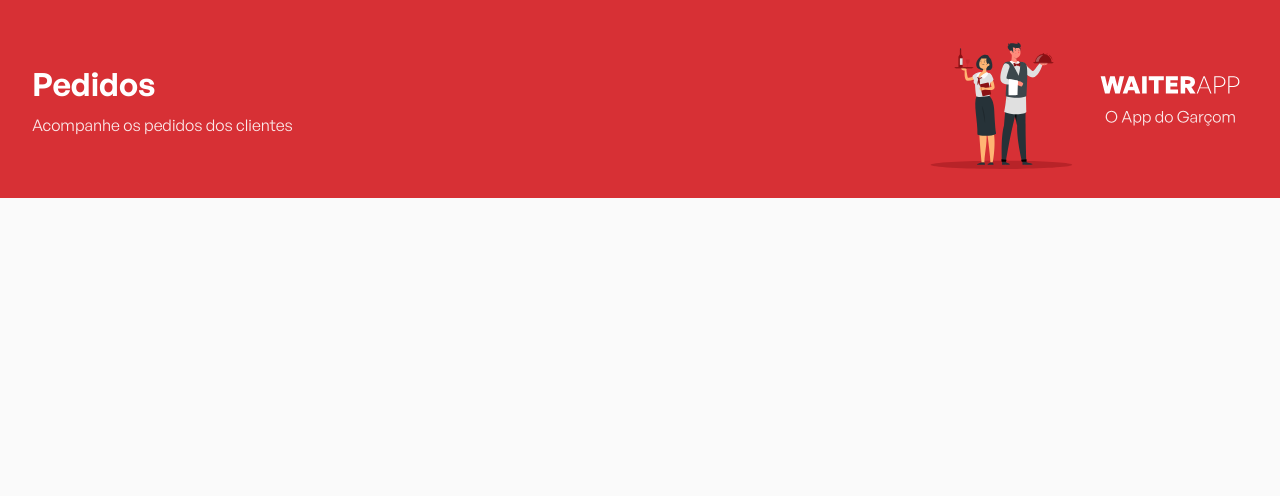
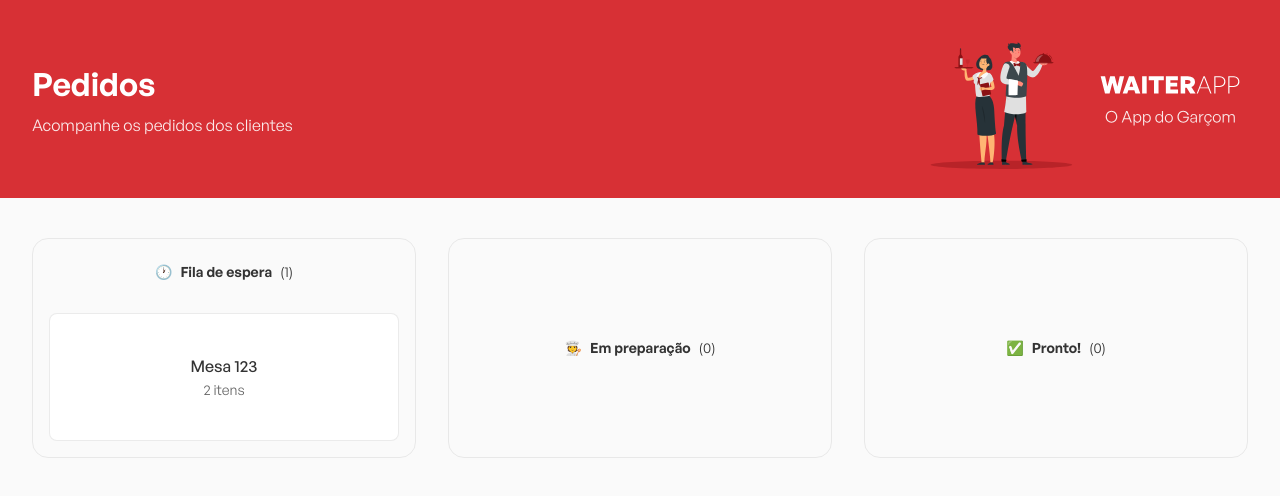
Before and after one commit to nikolaslopes/waiter-app, a React (Vite) app in the folder frontend/: page / in a window 1280 px wide. Shown: the top 496 px of the page. Built offline with nearby package versions, Linux system fonts and the light colour scheme.

Commit message:
feat: create orders board

```diff
--- a/frontend/src/components/App/index.tsx
+++ b/frontend/src/components/App/index.tsx
@@ -4,12 +4,14 @@ import { Header } from "../Header";
 
 import { GlobalStyles } from "../../assets/styles/GlobalStyles";
 import { defaultTheme } from "../../assets/styles/themes/default";
+import { Orders } from "../Orders";
 
 export function App() {
 	return (
 		<ThemeProvider theme={defaultTheme}>
 			<GlobalStyles />
 			<Header />
+			<Orders />
 		</ThemeProvider>
 	);
 }
--- /dev/null
+++ b/frontend/src/components/Orders/index.tsx
@@ -0,0 +1,42 @@
+import type { Order } from "../../types/Order";
+import { OrdersBoard } from "../OrdersBoard";
+
+import { Container } from "./styles";
+
+const orders: Order[] = [
+	{
+		_id: "6372e48cbcd195b0d3d0f7f3",
+		table: "123",
+		status: "WAITING",
+		products: [
+			{
+				product: {
+					name: "Pizza quatro queijos",
+					imagePath: "1668472896991-quatro-queijos.png",
+					price: 40,
+				},
+				quantity: 3,
+				_id: "6372e48cbcd195b0d3d0f7f4",
+			},
+			{
+				product: {
+					name: "Coca cola",
+					imagePath: "1668473462705-coca-cola.png",
+					price: 7,
+				},
+				quantity: 2,
+				_id: "6372e48cbcd195b0d3d0f7f5",
+			},
+		],
+	},
+];
+
+export function Orders() {
+	return (
+		<Container>
+			<OrdersBoard icon="🕐" title="Fila de espera" orders={orders} />
+			<OrdersBoard icon="🧑‍🍳" title="Em preparação" orders={[]} />
+			<OrdersBoard icon="✅" title="Pronto!" orders={[]} />
+		</Container>
+	);
+}
--- /dev/null
+++ b/frontend/src/components/Orders/styles.ts
@@ -0,0 +1,9 @@
+import styled from "styled-components";
+
+export const Container = styled.div`
+  width: 100%;
+  max-width: 1216px;
+  margin: 40px auto;
+  display: flex;
+  gap: 32px;
+`;
--- /dev/null
+++ b/frontend/src/components/OrdersBoard/index.tsx
@@ -0,0 +1,30 @@
+import { Container, OrdersContainer } from "./styles";
+
+import type { OrdersBoardProps } from "./types";
+
+export function OrdersBoard({ icon, title, orders }: OrdersBoardProps) {
+	function handleOpenModal() {
+		alert("Modal foi aberto");
+	}
+
+	return (
+		<Container>
+			<header>
+				<span>{icon}</span>
+				<strong>{title}</strong>
+				<span>({orders.length})</span>
+			</header>
+
+			{orders.length > 0 && (
+				<OrdersContainer>
+					{orders.map((order) => (
+						<button type="button" key={order._id} onClick={handleOpenModal}>
+							<strong>Mesa {order.table}</strong>
+							<span>{order.products.length} itens</span>
+						</button>
+					))}
+				</OrdersContainer>
+			)}
+		</Container>
+	);
+}
--- /dev/null
+++ b/frontend/src/components/OrdersBoard/styles.ts
@@ -0,0 +1,53 @@
+import styled from "styled-components";
+
+export const Container = styled.div`
+  padding: 16px;
+  border: 1px solid rgba(204, 204, 204, 0.4);
+  border-radius: 16px;
+  display: flex;
+  flex-direction: column;
+  align-items: center;
+  justify-content: center;
+  flex: 1;
+
+  header {
+    padding: 8px;
+    font-size: 14px;
+    display: flex;
+    align-items: center;
+    gap: 8px;
+  }
+`;
+
+export const OrdersContainer = styled.div`
+  display: flex;
+  flex-direction: column;
+  width: 100%;
+  margin-top: 24px;
+
+  button {
+    width: 100%;
+    height: 128px;
+    background: #fff;
+    border: 1px solid rgba(204, 204, 204, 0.4);
+    border-radius: 8px;
+    display: flex;
+    flex-direction: column;
+    align-items: center;
+    justify-content: center;
+    gap: 4px;
+
+    strong {
+      font-weight: 500;
+    }
+
+    span {
+      font-size: 14px;
+      color: #666;
+    }
+
+    & + button {
+      margin-top: 24px;
+    }
+  }
+`;
--- /dev/null
+++ b/frontend/src/components/OrdersBoard/types.ts
@@ -0,0 +1,7 @@
+import type { Order } from "../../types/Order";
+
+export interface OrdersBoardProps {
+	icon: string;
+	title: string;
+	orders: Array<Order>;
+}
```
Also changed, not shown: frontend/src/components/Orders/orders.ts (added, +27 -0 lines).
